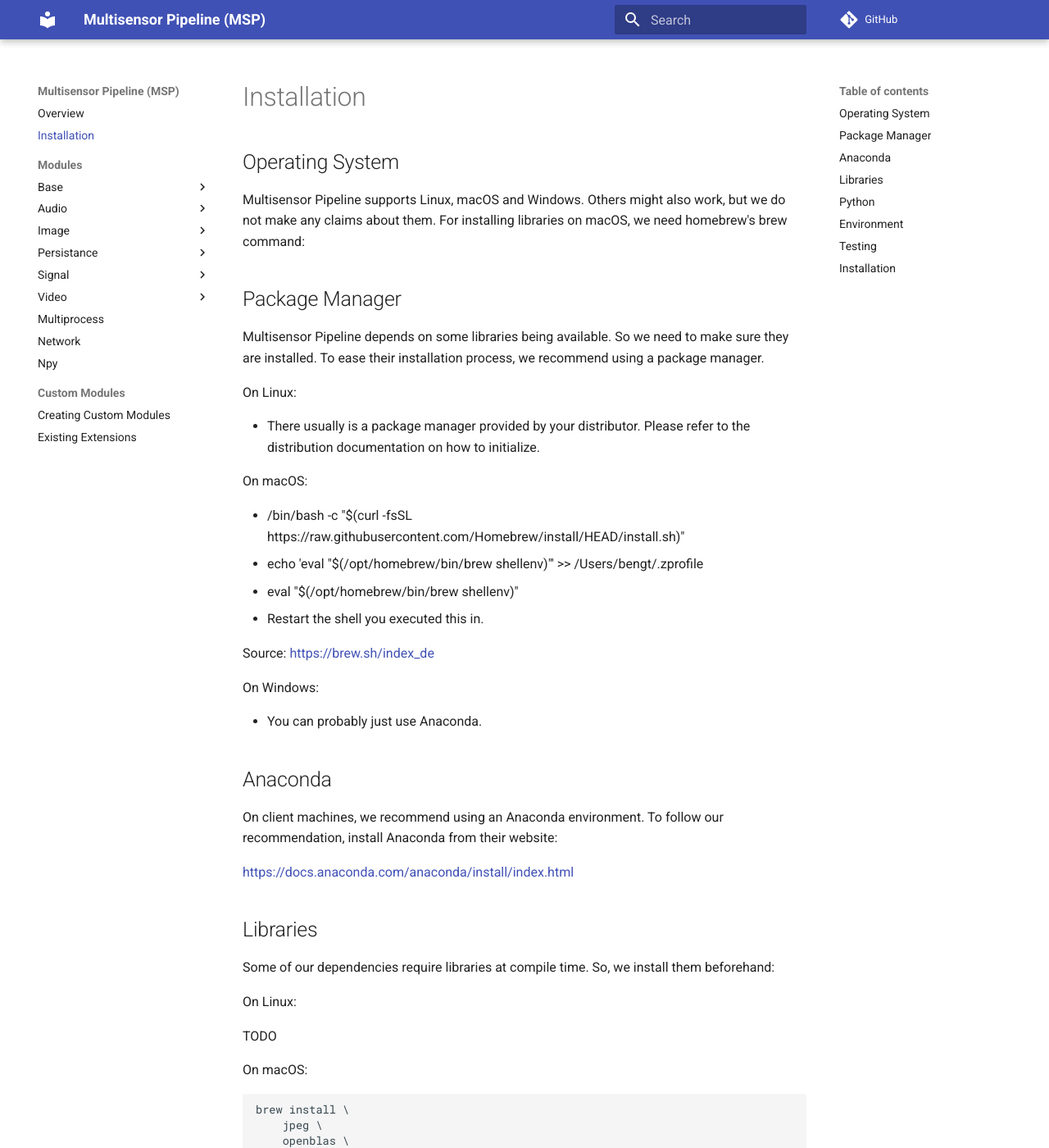
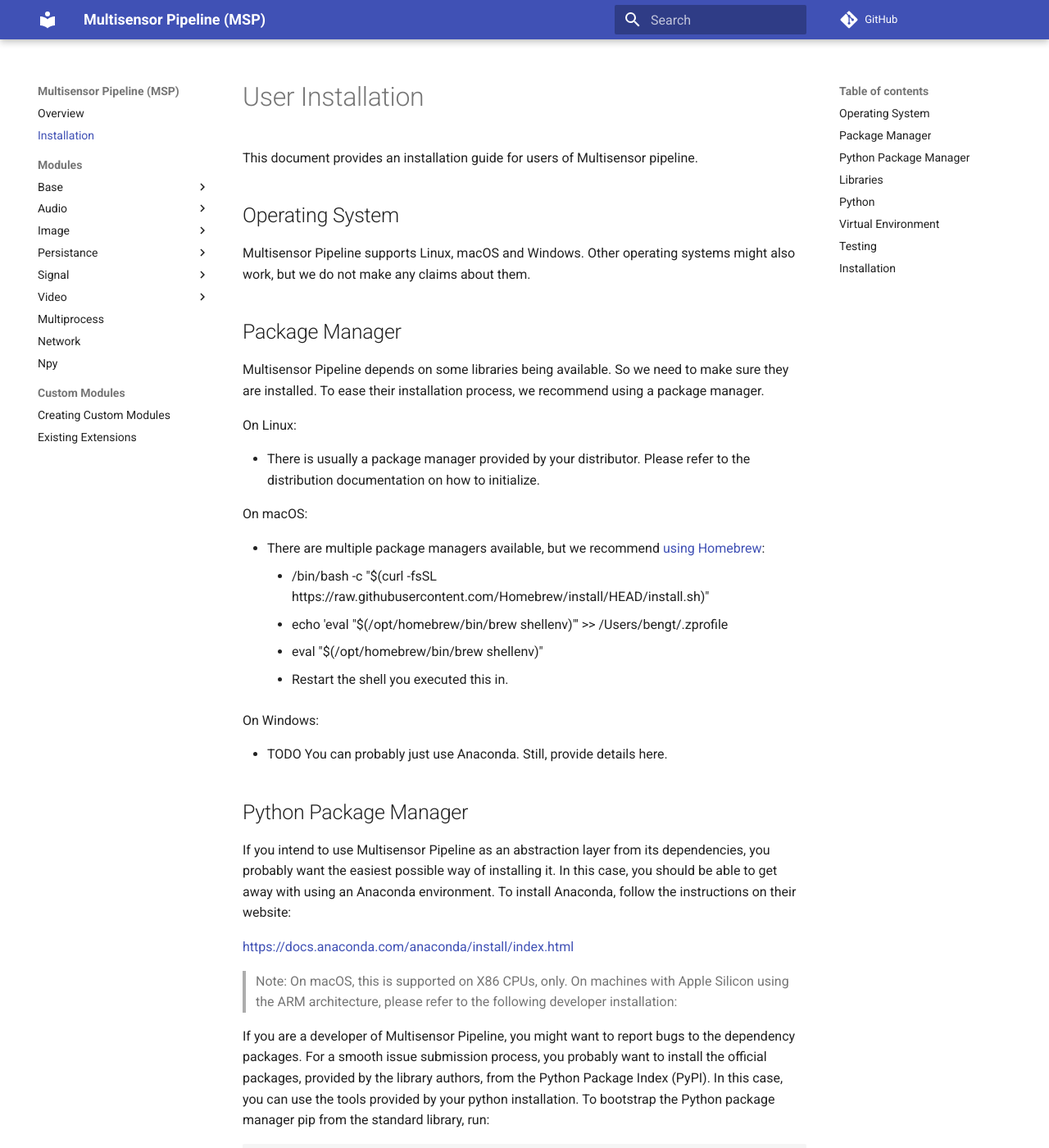
Before and after one commit to DFKI-Interactive-Machine-Learning/multisensor-pipeline, an MkDocs documentation site: the page built from docs/installation.md, in a window 1280 px wide and 1400 px high. Shown: the whole window at 82% size. Built offline with MkDocs 1.6.1 and Material for MkDocs 9.7.7, drawn with Linux system fonts in a browser that asks for light colours; comment, search, counter and statistics services are not loaded; some of the changed text lies outside the part shown.

Commit message:
Extend installation procedure to macOS on M1 / Apple Silicon / ARM

```diff
--- a/docs/installation.md
+++ b/docs/installation.md
@@ -1,10 +1,12 @@
-# Installation
+# User Installation
+
+This document provides an installation guide for users of Multisensor pipeline.
 
 ## Operating System
 
 Multisensor Pipeline supports Linux, macOS and Windows.
-Others might also work, but we do not make any claims about them.
-For installing libraries on macOS, we need homebrew's brew command:
+Other operating systems might also work,
+  but we do not make any claims about them.
 
 ## Package Manager
 
@@ -14,28 +16,50 @@ To ease their installation process, we recommend using a package manager.
 
 On Linux:
 
--   There usually is a package manager provided by your distributor.
+-   There is usually a package manager provided by your distributor.
     Please refer to the distribution documentation on how to initialize.
 
 On macOS:
 
--     /bin/bash -c "$(curl -fsSL https://raw.githubusercontent.com/Homebrew/install/HEAD/install.sh)"
--     echo 'eval "$(/opt/homebrew/bin/brew shellenv)"' >> /Users/bengt/.zprofile
--     eval "$(/opt/homebrew/bin/brew shellenv)"
--   Restart the shell you executed this in.
-
-Source: <https://brew.sh/index_de>
+-   There are multiple package managers available,
+    but we recommend [using Homebrew](https://brew.sh/index_de):
+    -     /bin/bash -c "$(curl -fsSL https://raw.githubusercontent.com/Homebrew/install/HEAD/install.sh)"
+    -     echo 'eval "$(/opt/homebrew/bin/brew shellenv)"' >> /Users/bengt/.zprofile
+    -     eval "$(/opt/homebrew/bin/brew shellenv)"
+    -   Restart the shell you executed this in.
 
 On Windows:
 
--   You can probably just use Anaconda.
+-   TODO You can probably just use Anaconda. Still, provide details here.
 
-## Anaconda
+## Python Package Manager
 
-On client machines, we recommend using an Anaconda environment.
-To follow our recommendation, install Anaconda from their website:
+If you intend to use Multisensor Pipeline
+  as an abstraction layer from its dependencies,
+  you probably want the easiest possible way of installing it.
+In this case,
+  you should be able to get away with using an Anaconda environment.
+To install Anaconda, follow the instructions on their website:
 
 <https://docs.anaconda.com/anaconda/install/index.html>
+
+> Note:
+>     On macOS, this is supported on X86 CPUs, only.
+>     On machines with Apple Silicon using the ARM architecture,
+>     please refer to the following developer installation:
+
+If you are a developer of Multisensor Pipeline,
+  you might want to report bugs to the dependency packages.
+For a smooth issue submission process,
+  you probably want to install the official packages,
+  provided by the library authors,
+  from the Python Package Index (PyPI).
+In this case,
+  you can use the tools provided by your python installation.
+To bootstrap the Python package manager pip from the standard library,
+  run:
+
+    python3 -m ensure pip
 
 ## Libraries
 
@@ -46,13 +70,21 @@ On Linux:
 
 TODO
 
-On macOS:
+On macOS (Intel / x86):
 
     brew install \
         jpeg \
         openblas \
         cmake \
         portaudio \
+        pkgconfig
+
+On macOS (Apple Silicon / ARM64):
+
+    brew install \
+        jpeg \
+        openblas \
+        cmake \
         pkgconfig
 
 On Windows:
@@ -66,10 +98,12 @@ To install or upgrade your Python interpreter, please refer to their documentati
 
 <https://wiki.python.org/moin/BeginnersGuide/Download>
 
-## Environment
+## Virtual Environment
 
-Multisensor Pipeline should be installed into a virtual environment.
-To create a local environment using Conda, run:
+Installing Python libraries system-wide can lead to unforeseen consequences.
+In order to avoid this class of errors,
+    Multisensor Pipeline should be installed into a virtual environment.
+To create a local environment, run:
 
 On Linux:
 
@@ -78,12 +112,58 @@ On Linux:
         -p .condaenv \
         --file requirements.d/pytest-macos.txt
 
-On macOS:
+On macOS (Intel / X86_64):
 
     conda create \
         --channel conda-forge \
         -p .condaenv \
         --file requirements.d/pytest-macos.txt
+
+On macOS (Apple / ARM):
+
+-   Change to the directory containing the MSP repository:
+    `cd ..`
+-   Create an empty virtual environment:
+    `python -m venv venv`
+-   Install most of the requirements:
+    `venv/bin/python3 -m pip install
+        -r requirements.d/pytest-macos-arm.txt`
+-   Download PyAudio:
+    `git clone
+        https://people.csail.mit.edu/hubert/git/pyaudio.git`
+    `cd pyaudio`
+-   Download and build portaudio from source:
+    `git clone
+        --depth 1
+        --branch v19.7.0
+        https://github.com/PortAudio/portaudio.git
+        portaudio-v19`
+    `cd portaudio-v19`
+    `./configure`
+    `make`
+    `cd ../`
+-   Build pyaudio, linking it against portaudio:
+    `export
+        CFLAGS="-I `pwd`/portaudio-v19/include/ -L `pwd`/portaudio-v19/lib/.libs/"`
+    `python setup.py build --static-link`
+-   Install PyAudio into the virtual environment:
+    `../multisensor-pipeline/venv/bin/python3
+    setup.py install`
+-   Download OpenCV:
+    `cd ..`
+    `git clone --depth 1 --recursive https://github.com/opencv/opencv-python.git`
+    `cd opencv`
+<!-- Unnecessary?
+-   Build the package:
+    `pip wheel . --verbose`
+-->
+-   Install OpenCV's installation requirements:
+    `../multisensor-pipeline/venv/bin/python3
+        -m pip install scikit-build`
+-   Install OpenCV into the virtual environment:
+    `../multisensor-pipeline/venv/bin/python3
+        setup.py install`
+    `cd ../multisensor-pipeline`
 
 On Windows:
 
@@ -98,9 +178,13 @@ On Linux:
 
     ./.condaenv/bin/python -m pytest multisensor_pipeline
 
-On macOS:
+On macOS (Intel / x86):
 
     ./.condaenv/bin/python -m pytest multisensor_pipeline
+
+On macOS (Apple / ARM):
+
+    ./venv/bin/python -m pytest multisensor_pipeline
 
 On Windows:
 
```
